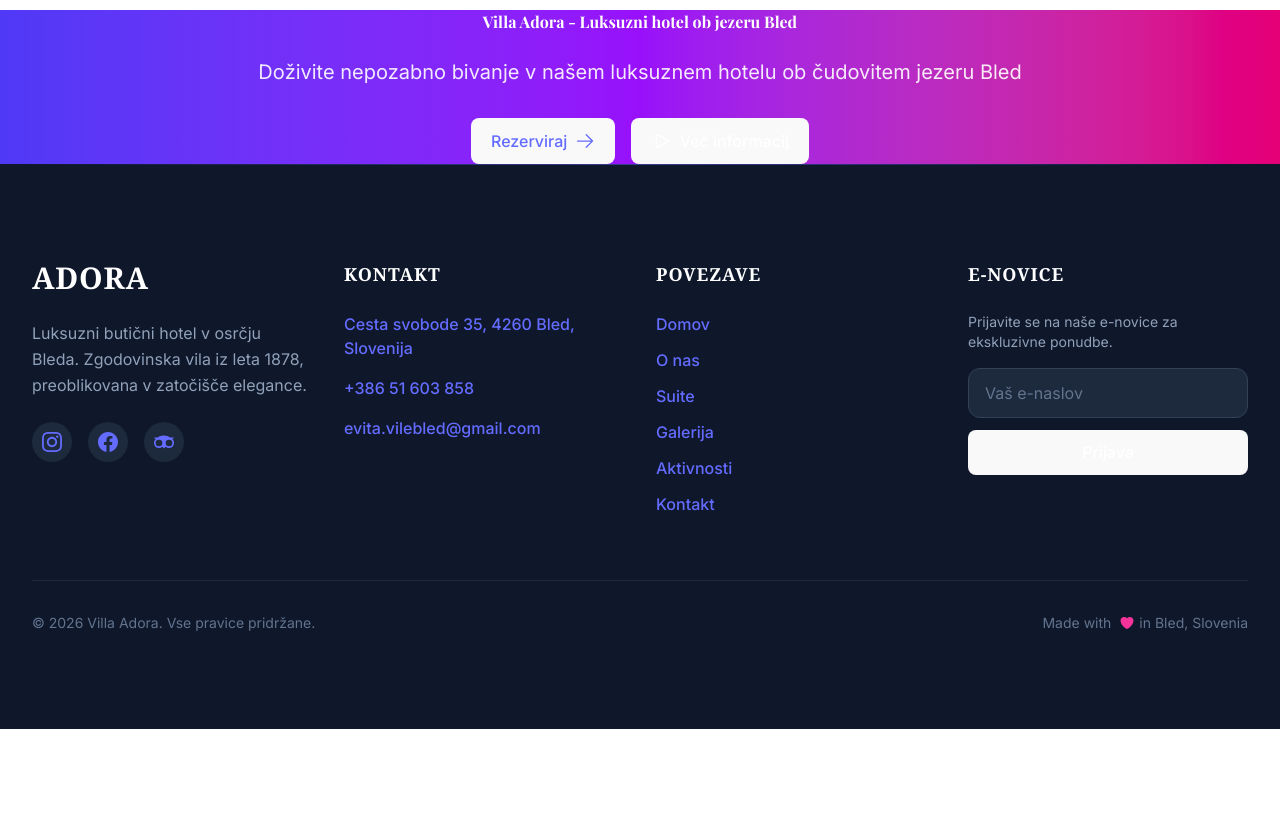
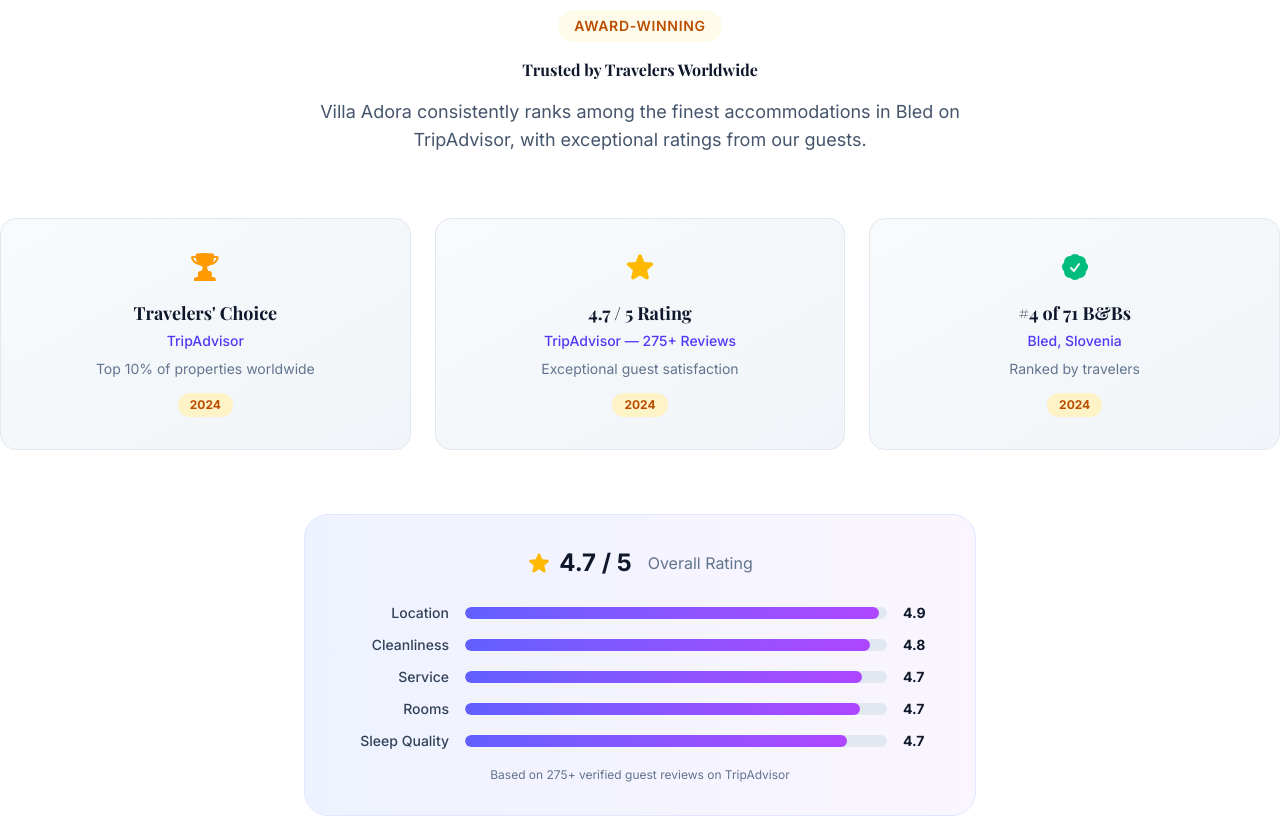
Before and after one commit to Isakzvegelj/villa-adora-website, a React (Vite) app: page / in a window 1280 px wide. Shown: the part 5700-6516 px from the top of the page. Before the commit the page ends 6429 px from the top, so only its background shows below. Built offline with nearby package versions, Linux system fonts and the light colour scheme; a web font is replaced by a local one.

Commit message:
Add awards/ratings section and improve CTA on Home page
- New AwardsSection: TripAdvisor awards, rating breakdown with animated bars
- Improved CTA: compelling headline, best rate guarantee, contact button
- Removed unused PlayIcon import

```diff
--- /dev/null
+++ b/src/components/sections/AwardsSection.tsx
@@ -0,0 +1,137 @@
+import { motion } from 'framer-motion'
+import { StarIcon, TrophyIcon, CheckBadgeIcon } from '@heroicons/react/24/solid'
+
+const awards = [
+  {
+    icon: <TrophyIcon className="w-8 h-8 text-amber-500" />,
+    title: "Travelers' Choice",
+    org: 'TripAdvisor',
+    detail: 'Top 10% of properties worldwide',
+    year: '2024',
+  },
+  {
+    icon: <StarIcon className="w-8 h-8 text-amber-400" />,
+    title: '4.7 / 5 Rating',
+    org: 'TripAdvisor — 275+ Reviews',
+    detail: 'Exceptional guest satisfaction',
+    year: '2024',
+  },
+  {
+    icon: <CheckBadgeIcon className="w-8 h-8 text-emerald-500" />,
+    title: '#4 of 71 B&Bs',
+    org: 'Bled, Slovenia',
+    detail: 'Ranked by travelers',
+    year: '2024',
+  },
+]
+
+const ratingBreakdown = [
+  { label: 'Location', score: 4.9, max: 5 },
+  { label: 'Cleanliness', score: 4.8, max: 5 },
+  { label: 'Service', score: 4.7, max: 5 },
+  { label: 'Rooms', score: 4.7, max: 5 },
+  { label: 'Sleep Quality', score: 4.7, max: 5 },
+]
+
+const AwardsSection = () => {
+  return (
+    <motion.section
+      initial={{ opacity: 0, y: 50 }}
+      whileInView={{ opacity: 1, y: 0 }}
+      viewport={{ once: true }}
+      transition={{ duration: 0.8 }}
+      className="section-padding bg-white dark:bg-slate-900"
+    >
+      <div className="container-max">
+        <motion.div
+          initial={{ opacity: 0, y: 30 }}
+          whileInView={{ opacity: 1, y: 0 }}
+          viewport={{ once: true }}
+          transition={{ duration: 0.8 }}
+          className="text-center mb-16"
+        >
+          <span className="inline-block px-4 py-1.5 bg-amber-50 dark:bg-amber-900/20 text-amber-700 dark:text-amber-400 rounded-full text-sm font-semibold uppercase tracking-wider mb-4">
+            Award-Winning
+          </span>
+          <h2 className="text-responsive-lg font-bold text-slate-900 dark:text-white mb-4">
+            Trusted by Travelers Worldwide
+          </h2>
+          <p className="text-lg text-slate-600 dark:text-slate-400 max-w-2xl mx-auto">
+            Villa Adora consistently ranks among the finest accommodations in Bled on TripAdvisor, with exceptional ratings from our guests.
+          </p>
+        </motion.div>
+
+        {/* Award Cards */}
+        <div className="grid grid-cols-1 md:grid-cols-3 gap-6 mb-16">
+          {awards.map((award, index) => (
+            <motion.div
+              key={award.title}
+              initial={{ opacity: 0, y: 40 }}
+              whileInView={{ opacity: 1, y: 0 }}
+              viewport={{ once: true }}
+              transition={{ duration: 0.6, delay: index * 0.15 }}
+              className="relative bg-gradient-to-br from-slate-50 to-slate-100 dark:from-slate-800 dark:to-slate-850 rounded-2xl p-8 text-center border border-slate-200 dark:border-slate-700 hover:shadow-xl hover:-translate-y-1 transition-all duration-300 group"
+            >
+              <div className="flex justify-center mb-4 group-hover:scale-110 transition-transform duration-300">
+                {award.icon}
+              </div>
+              <h3 className="text-lg font-bold text-slate-900 dark:text-white mb-1">
+                {award.title}
+              </h3>
+              <p className="text-sm font-medium text-indigo-600 dark:text-indigo-400 mb-2">
+                {award.org}
+              </p>
+              <p className="text-sm text-slate-500 dark:text-slate-400 mb-3">
+                {award.detail}
+              </p>
+              <span className="inline-block px-3 py-1 bg-amber-100 dark:bg-amber-900/30 text-amber-700 dark:text-amber-400 text-xs font-bold rounded-full">
+                {award.year}
+              </span>
+            </motion.div>
+          ))}
+        </div>
+
+        {/* Rating Breakdown */}
+        <motion.div
+          initial={{ opacity: 0, y: 30 }}
+          whileInView={{ opacity: 1, y: 0 }}
+          viewport={{ once: true }}
+          transition={{ duration: 0.8, delay: 0.3 }}
+          className="max-w-2xl mx-auto bg-gradient-to-r from-indigo-50 to-purple-50 dark:from-slate-800 dark:to-slate-800 rounded-3xl p-8 border border-indigo-100 dark:border-slate-700"
+        >
+          <div className="flex items-center justify-center gap-2 mb-6">
+            <StarIcon className="w-6 h-6 text-amber-400" />
+            <span className="text-2xl font-bold text-slate-900 dark:text-white">4.7 / 5</span>
+            <span className="text-slate-500 dark:text-slate-400 ml-2">Overall Rating</span>
+          </div>
+          <div className="space-y-3">
+            {ratingBreakdown.map((item, index) => (
+              <div key={item.label} className="flex items-center gap-4">
+                <span className="text-sm font-medium text-slate-700 dark:text-slate-300 w-28 text-right">
+                  {item.label}
+                </span>
+                <div className="flex-1 h-3 bg-slate-200 dark:bg-slate-700 rounded-full overflow-hidden">
+                  <motion.div
+                    initial={{ width: 0 }}
+                    whileInView={{ width: `${(item.score / item.max) * 100}%` }}
+                    viewport={{ once: true }}
+                    transition={{ duration: 1, delay: 0.5 + index * 0.1 }}
+                    className="h-full bg-gradient-to-r from-indigo-500 to-purple-500 rounded-full"
+                  />
+                </div>
+                <span className="text-sm font-bold text-slate-900 dark:text-white w-10">
+                  {item.score}
+                </span>
+              </div>
+            ))}
+          </div>
+          <p className="text-center text-xs text-slate-500 dark:text-slate-500 mt-4">
+            Based on 275+ verified guest reviews on TripAdvisor
+          </p>
+        </motion.div>
+      </div>
+    </motion.section>
+  )
+}
+
+export default AwardsSection
--- a/src/pages/Home.tsx
+++ b/src/pages/Home.tsx
@@ -1,5 +1,5 @@
 import { motion } from 'framer-motion'
-import { ArrowRightIcon, PlayIcon } from '@heroicons/react/24/outline'
+import { ArrowRightIcon } from '@heroicons/react/24/outline'
 import { Link } from 'react-router-dom'
 import { useLanguage } from '../contexts/LanguageContext'
 import HeroSection from '../components/sections/HeroSection'
@@ -8,6 +8,7 @@ import SuitesPreview from '../components/sections/SuitesPreview'
 import ActivitiesPreview from '../components/sections/ActivitiesPreview'
 import GalleryPreview from '../components/sections/GalleryPreview'
 import ReviewsPreview from '../components/sections/ReviewsPreview'
+import AwardsSection from '../components/sections/AwardsSection'
 
 const Home = () => {
   const { t } = useLanguage()
@@ -37,6 +38,9 @@ const Home = () => {
       {/* Reviews Preview */}
       <ReviewsPreview />
 
+      {/* Awards & Ratings */}
+      <AwardsSection />
+
       {/* Call to Action */}
       <motion.section
         initial={{ opacity: 0, y: 50 }}
@@ -51,47 +55,56 @@ const Home = () => {
             whileInView={{ opacity: 1, y: 0 }}
             viewport={{ once: true }}
             transition={{ delay: 0.2 }}
-            className="text-responsive-lg font-bold text-white mb-6"
+            className="text-responsive-xl font-bold text-white mb-4"
           >
-            {t('hero.title')} - {t('hero.subtitle')}
+            Ready for an Unforgettable Stay?
           </motion.h2>
 
           <motion.p
             initial={{ opacity: 0, y: 30 }}
             whileInView={{ opacity: 1, y: 0 }}
             viewport={{ once: true }}
+            transition={{ delay: 0.3 }}
+            className="text-lg text-white/85 mb-4 max-w-2xl mx-auto"
+          >
+            Book directly for the best rates. Our concierge team will ensure every detail of your stay is perfect.
+          </motion.p>
+
+          <motion.p
+            initial={{ opacity: 0, y: 20 }}
+            whileInView={{ opacity: 1, y: 0 }}
+            viewport={{ once: true }}
             transition={{ delay: 0.4 }}
-            className="text-xl text-white/90 mb-8 max-w-3xl mx-auto"
+            className="text-sm text-white/60 mb-8"
           >
-            {t('hero.description')}
+            Best rate guarantee · Free cancellation up to 48h · Late check-out available
           </motion.p>
 
           <motion.div
             initial={{ opacity: 0, y: 30 }}
             whileInView={{ opacity: 1, y: 0 }}
             viewport={{ once: true }}
-            transition={{ delay: 0.6 }}
+            transition={{ delay: 0.5 }}
             className="flex flex-col sm:flex-row gap-4 justify-center"
           >
             <Link to="/reservation">
               <motion.button
                 whileHover={{ scale: 1.05 }}
                 whileTap={{ scale: 0.95 }}
-                className="btn-secondary inline-flex items-center"
+                className="btn-secondary inline-flex items-center px-10 py-4 text-lg"
               >
                 {t('hero.book')}
                 <ArrowRightIcon className="ml-2 w-5 h-5" />
               </motion.button>
             </Link>
 
-            <Link to="/about">
+            <Link to="/contact">
               <motion.button
                 whileHover={{ scale: 1.05 }}
                 whileTap={{ scale: 0.95 }}
-                className="btn-outline bg-white/10 border-white/30 text-white hover:bg-white hover:text-indigo-600 inline-flex items-center"
+                className="btn-outline bg-white/10 border-white/30 text-white hover:bg-white hover:text-indigo-600 inline-flex items-center px-10 py-4 text-lg"
               >
-                <PlayIcon className="mr-2 w-5 h-5" />
-                {t('hero.learn')}
+                Contact Us
               </motion.button>
             </Link>
           </motion.div>
```
